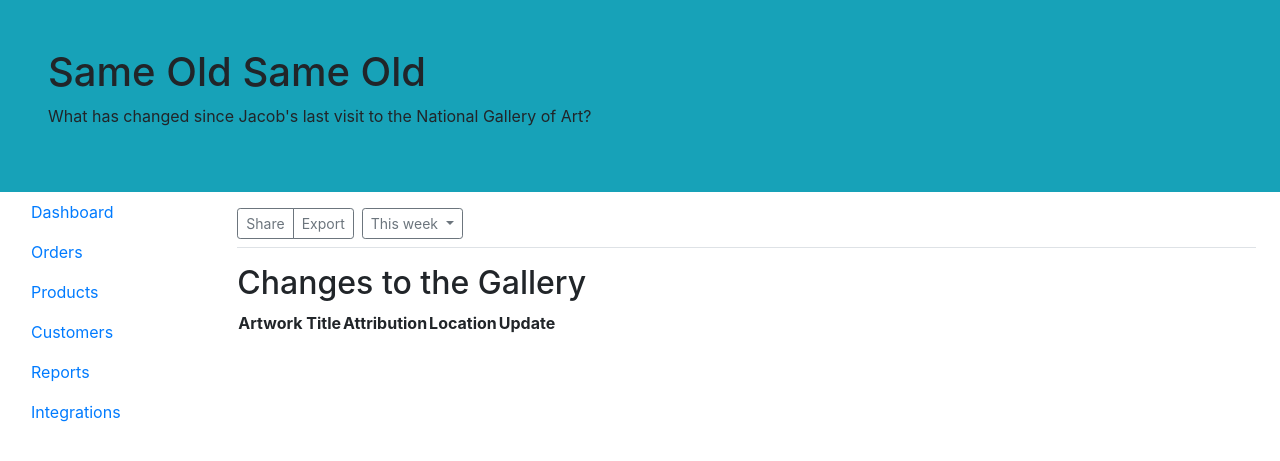
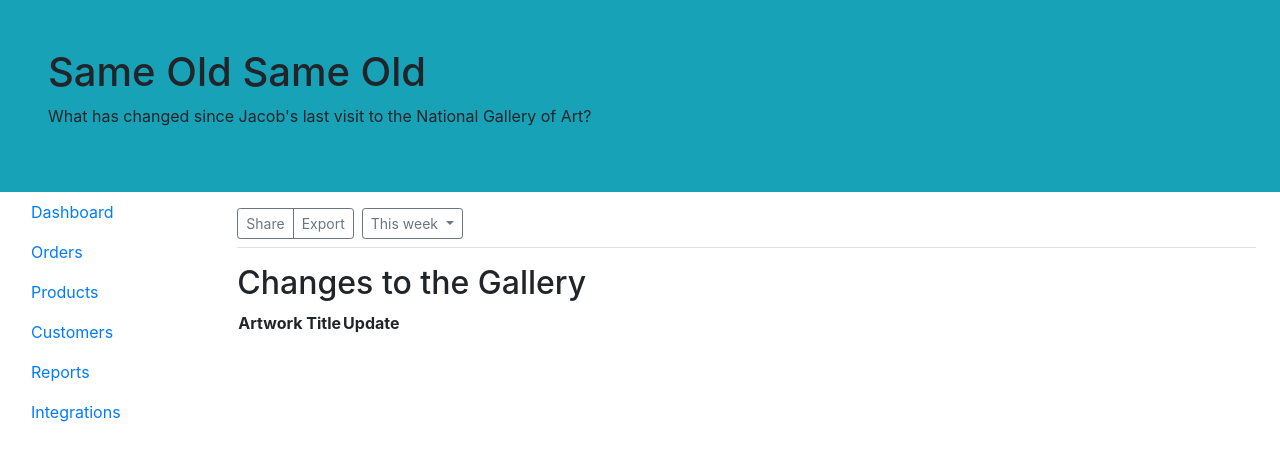
Before and after one commit to jacobmgreer/Same-Old-Same-Old, a Jekyll site: the page built from galleries/east/index.md, in a window 1280 px wide. Shown: the top 461 px of the page. Built offline with Jekyll 4.4.1, drawn with Linux system fonts in a browser that asks for light colours; our own code applies the rules of GitHub Pages for plain Markdown files.

Commit message:
Update index.md

```diff
--- a/galleries/east/index.md
+++ b/galleries/east/index.md
@@ -10,8 +10,6 @@
 	<thead>
 		<tr>
 			<th data-field="title">Artwork Title</th>
-			<th data-field="attribution" data-filter-control="input">Attribution</th>
-			<th data-field="roomTitle" data-filter-control="select">Location</th>
 			<th data-field="Status" data-filter-control="select">Update</th>
 		</tr>
 	</thead>
```
